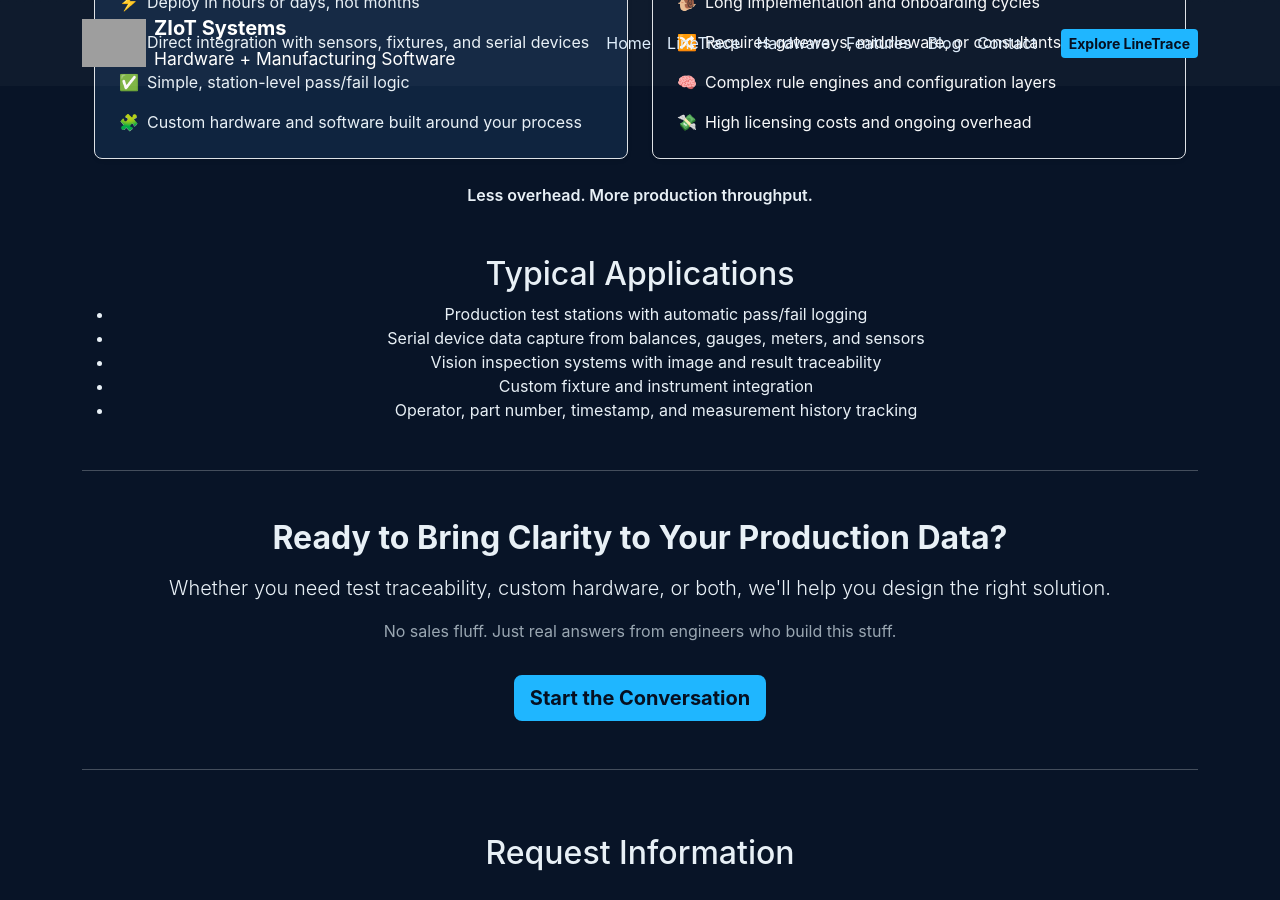
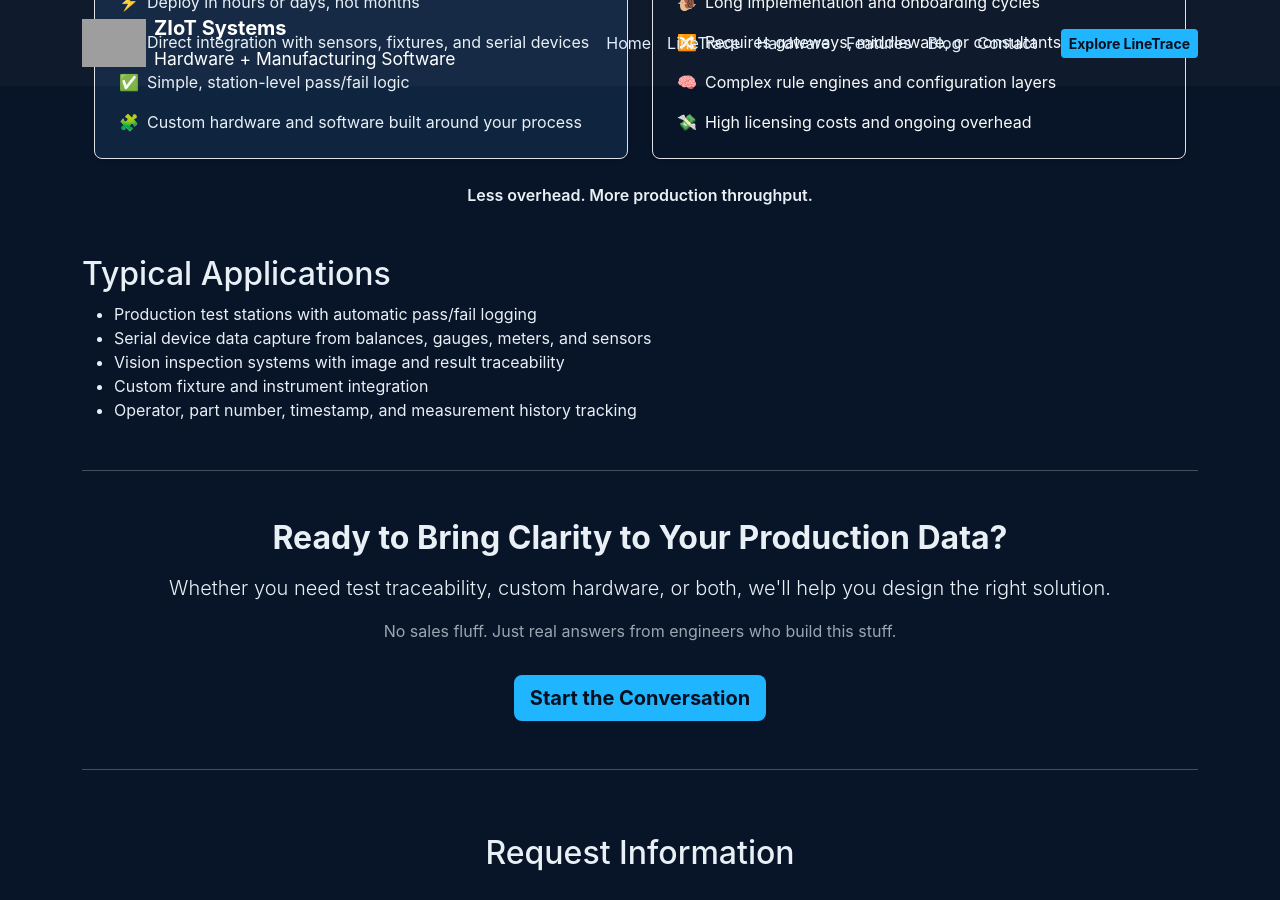
Before and after one commit to ZIoT-Systems/ZIoT-Systems.github.io, a Jekyll site: the page built from README.md, in a window 1280 px wide and 900 px high, scrolled down 1961 px. Built offline with Jekyll 4.4.1, drawn with Linux system fonts in a browser that asks for light colours; our own code applies the rules of GitHub Pages for plain Markdown files; grey boxes are pictures that could not be loaded.

Commit message:
updates!

```diff
--- a/_layouts/default.html
+++ b/_layouts/default.html
@@ -326,7 +326,6 @@
             </div>
         </section>
 
-        <section class="my-5 text-center">
             <h2>Typical Applications</h2>
             <ul>
                 <li>Production test stations with automatic pass/fail logging</li>
@@ -335,7 +334,6 @@
                 <li>Custom fixture and instrument integration</li>
                 <li>Operator, part number, timestamp, and measurement history tracking</li>
             </ul>
-        </section>
 
             <hr class="border-light mt-5">
 
```
